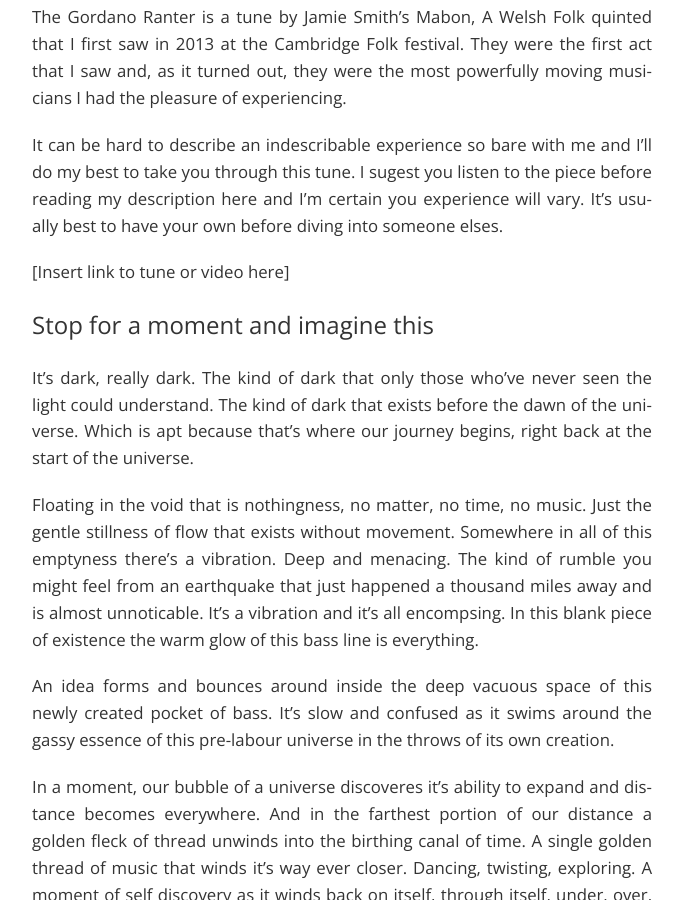
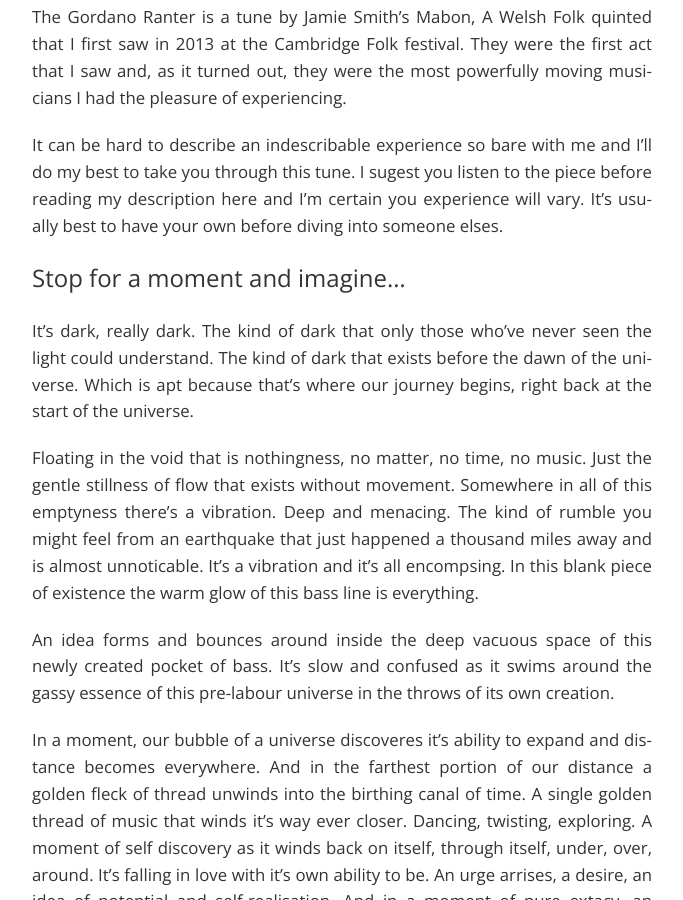
Before and after one commit to JamieDixon/jamiedixon.github.io, a Jekyll site: the page built from _posts/2014-01-09-Gordano-Ranter.markdown, in a window 1280 px wide and 900 px high, scrolled down 730 px. Shown: the whole window, without its empty margins (298-981 px from the left). Built offline with Jekyll 4.4.1, drawn with Linux system fonts in a browser that asks for light colours; nearby versions of some CDN libraries; Markdown is read by kramdown in place of the engine named in the settings; comment, search, counter and statistics services are not loaded.

Commit message:
Update 2014-01-09-Gordano-Ranter.markdown

```diff
--- a/_posts/2014-01-09-Gordano-Ranter.markdown
+++ b/_posts/2014-01-09-Gordano-Ranter.markdown
@@ -14,9 +14,7 @@
 
 It can be hard to describe an indescribable experience so bare with me and I'll do my best to take you through this tune. I sugest you listen to the piece before reading my description here and I'm certain you experience will vary. It's usually best to have your own before diving into someone elses.
 
-[Insert link to tune or video here]
-
-###Stop for a moment and imagine this
+###Stop for a moment and imagine...
 
 It's dark, really dark. The kind of dark that only those who've never seen the light could understand. The kind of dark that exists before the dawn of the universe. Which is apt because that's where our journey begins, right back at the start of the universe.
 
```
